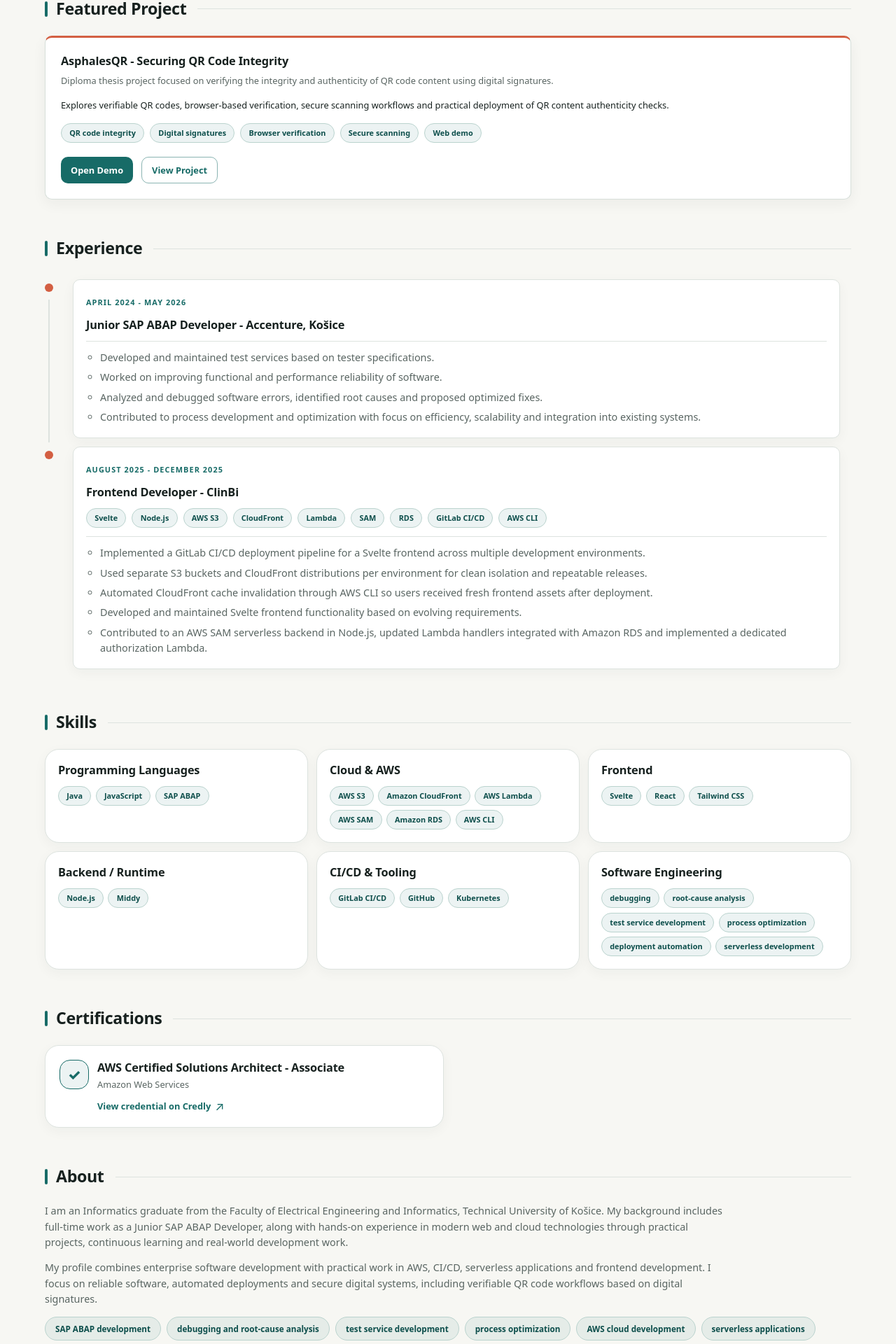
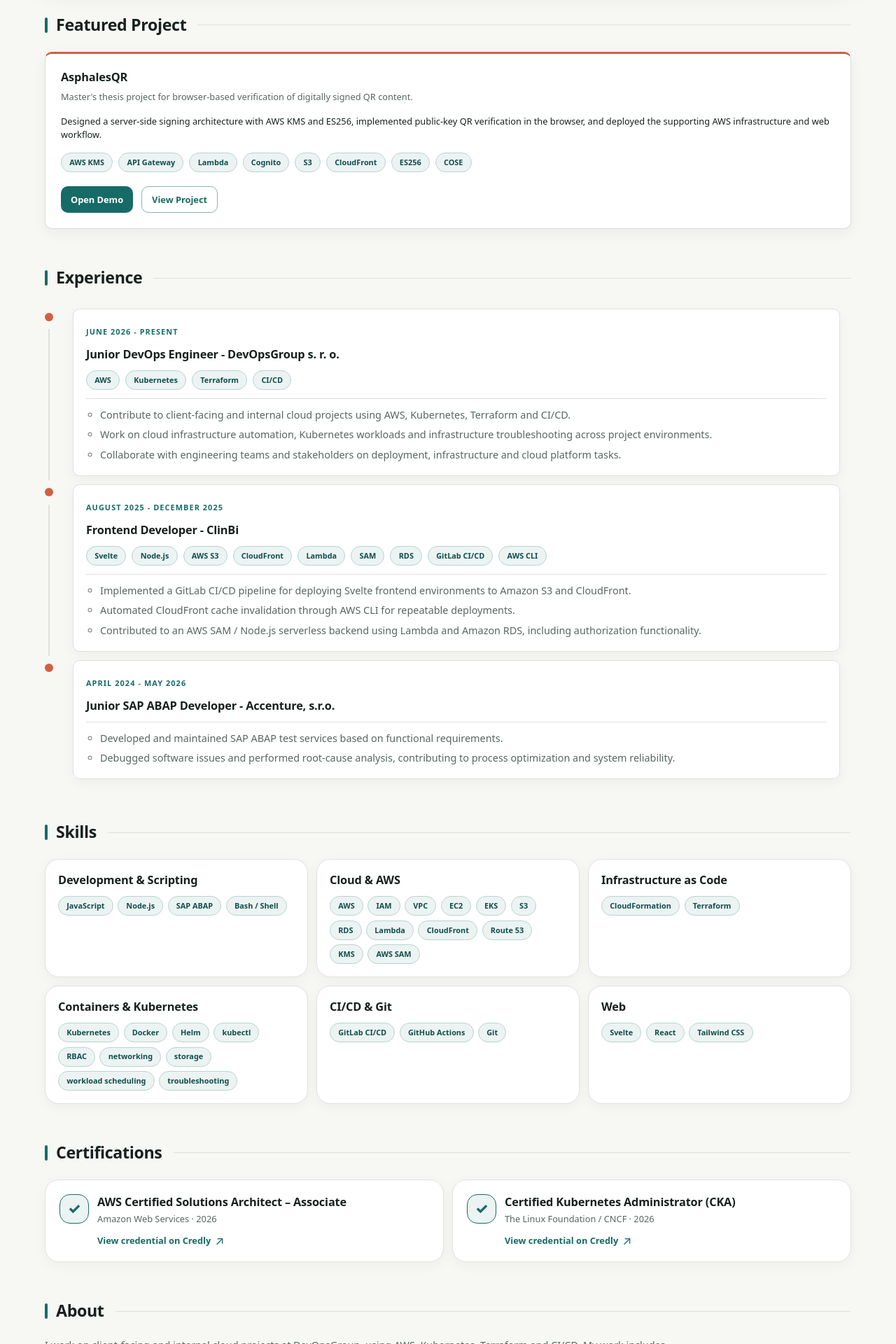
Before and after one commit to ivobubenko/portfolio, a React (Vite) app: page / in a window 1280 px wide. Shown: the part 477-2397 px from the top of the page at 70% size. Built offline with nearby package versions, Linux system fonts and the light colour scheme.

Commit message:
docs: updated content

```diff
--- a/index.html
+++ b/index.html
@@ -8,32 +8,32 @@
     <meta name="author" content="Ivo Bubeňko" />
     <meta
       name="description"
-      content="Software developer focused on AWS, web development, CI/CD, and secure digital systems."
+      content="Ivo Bubeňko is a Cloud / DevOps Engineer working with AWS, Kubernetes, Terraform, CI/CD and cloud infrastructure automation."
     />
     <meta
       name="keywords"
-      content="Ivo Bubeňko, software developer, AWS, CI/CD, React, Svelte, SAP ABAP, serverless"
+      content="Ivo Bubeňko, Cloud DevOps Engineer, AWS, Kubernetes, Terraform, CI/CD, infrastructure automation, CKA"
     />
 
     <meta property="og:type" content="website" />
     <meta property="og:locale" content="en_US" />
-    <meta property="og:title" content="Ivo Bubeňko | Software Developer" />
+    <meta property="og:title" content="Ivo Bubeňko | Cloud / DevOps Engineer" />
     <meta
       property="og:description"
-      content="Portfolio focused on AWS, web development, CI/CD, and secure digital systems."
+      content="Cloud and DevOps portfolio featuring AWS, Kubernetes, Terraform, CI/CD and AsphalesQR."
     />
     <meta property="og:site_name" content="Ivo Bubeňko Portfolio" />
 
     <meta name="twitter:card" content="summary" />
-    <meta name="twitter:title" content="Ivo Bubeňko | Software Developer" />
+    <meta name="twitter:title" content="Ivo Bubeňko | Cloud / DevOps Engineer" />
     <meta
       name="twitter:description"
-      content="Portfolio focused on AWS, web development, CI/CD, and secure digital systems."
+      content="Cloud and DevOps portfolio featuring AWS, Kubernetes, Terraform, CI/CD and AsphalesQR."
     />
 
     <link rel="icon" type="image/svg+xml" href="/favicon.svg" />
     <link rel="manifest" href="/site.webmanifest" />
-    <title>Ivo Bubeňko | Software Developer</title>
+    <title>Ivo Bubeňko | Cloud / DevOps Engineer</title>
   </head>
   <body>
     <div id="root"></div>
--- a/src/i18n/text-eng.json
+++ b/src/i18n/text-eng.json
@@ -14,9 +14,9 @@
   },
   "profile": {
     "name": "Ivo Bubeňko, Ing.",
-    "role": "Software Developer focused on AWS, Web Development, CI/CD and Secure Digital Systems",
-    "location": "Slovakia / Košice region",
-    "summary": "Informatics graduate from FEI TUKE with enterprise SAP ABAP experience and hands-on AWS, CI/CD, serverless backend and frontend project work."
+    "role": "Cloud / DevOps Engineer",
+    "location": "Trebišov, Slovak Republic",
+    "summary": "Cloud/DevOps Engineer working on client-facing and internal projects with AWS, Kubernetes, Terraform, CI/CD and cloud infrastructure automation. AWS Certified Solutions Architect – Associate and Certified Kubernetes Administrator (CKA)."
   },
   "heroCtas": {
     "projects": "View my projects",
@@ -39,46 +39,47 @@
   },
   "about": {
     "paragraphs": [
-      "I am an Informatics graduate from the Faculty of Electrical Engineering and Informatics, Technical University of Košice. My background includes full-time work as a Junior SAP ABAP Developer, along with hands-on experience in modern web and cloud technologies through practical projects, continuous learning and real-world development work.",
-      "My profile combines enterprise software development with practical work in AWS, CI/CD, serverless applications and frontend development. I focus on reliable software, automated deployments and secure digital systems, including verifiable QR code workflows based on digital signatures."
+      "I work on client-facing and internal cloud projects at DevOpsGroup, using AWS, Kubernetes, Terraform and CI/CD. My work includes infrastructure automation, Kubernetes workloads and cloud platform troubleshooting.",
+      "I hold a Master's degree in Informatics from the Technical University of Košice. My earlier experience spans frontend and serverless development at ClinBi and SAP ABAP development at Accenture."
     ],
     "focusAreas": [
-      "SAP ABAP development",
-      "debugging and root-cause analysis",
-      "test service development",
-      "process optimization",
-      "AWS cloud development",
+      "AWS cloud infrastructure",
+      "Kubernetes workloads",
+      "Terraform and CloudFormation",
+      "CI/CD automation",
+      "infrastructure troubleshooting",
       "serverless applications",
-      "frontend development",
-      "CI/CD automation",
-      "secure QR code verification and digital signatures"
+      "SAP ABAP development"
     ]
   },
   "projects": [
     {
-      "title": "AsphalesQR - Securing QR Code Integrity",
-      "description": "Diploma thesis project focused on verifying the integrity and authenticity of QR code content using digital signatures.",
-      "outcome": "Explores verifiable QR codes, browser-based verification, secure scanning workflows and practical deployment of QR content authenticity checks.",
+      "title": "AsphalesQR",
+      "description": "Master's thesis project for browser-based verification of digitally signed QR content.",
+      "outcome": "Designed a server-side signing architecture with AWS KMS and ES256, implemented public-key QR verification in the browser, and deployed the supporting AWS infrastructure and web workflow.",
       "tech": [
-        "QR code integrity",
-        "Digital signatures",
-        "Browser verification",
-        "Secure scanning",
-        "Web demo"
+        "AWS KMS",
+        "API Gateway",
+        "Lambda",
+        "Cognito",
+        "S3",
+        "CloudFront",
+        "ES256",
+        "COSE"
       ],
       "link": "https://asphalesqr.com"
     }
   ],
   "experience": [
     {
-      "role": "Junior SAP ABAP Developer",
-      "company": "Accenture, Košice",
-      "period": "April 2024 - May 2026",
+      "role": "Junior DevOps Engineer",
+      "company": "DevOpsGroup s. r. o.",
+      "period": "June 2026 - Present",
+      "technologies": ["AWS", "Kubernetes", "Terraform", "CI/CD"],
       "details": [
-        "Developed and maintained test services based on tester specifications.",
-        "Worked on improving functional and performance reliability of software.",
-        "Analyzed and debugged software errors, identified root causes and proposed optimized fixes.",
-        "Contributed to process development and optimization with focus on efficiency, scalability and integration into existing systems."
+        "Contribute to client-facing and internal cloud projects using AWS, Kubernetes, Terraform and CI/CD.",
+        "Work on cloud infrastructure automation, Kubernetes workloads and infrastructure troubleshooting across project environments.",
+        "Collaborate with engineering teams and stakeholders on deployment, infrastructure and cloud platform tasks."
       ]
     },
     {
@@ -97,58 +98,59 @@
         "AWS CLI"
       ],
       "details": [
-        "Implemented a GitLab CI/CD deployment pipeline for a Svelte frontend across multiple development environments.",
-        "Used separate S3 buckets and CloudFront distributions per environment for clean isolation and repeatable releases.",
-        "Automated CloudFront cache invalidation through AWS CLI so users received fresh frontend assets after deployment.",
-        "Developed and maintained Svelte frontend functionality based on evolving requirements.",
-        "Contributed to an AWS SAM serverless backend in Node.js, updated Lambda handlers integrated with Amazon RDS and implemented a dedicated authorization Lambda."
+        "Implemented a GitLab CI/CD pipeline for deploying Svelte frontend environments to Amazon S3 and CloudFront.",
+        "Automated CloudFront cache invalidation through AWS CLI for repeatable deployments.",
+        "Contributed to an AWS SAM / Node.js serverless backend using Lambda and Amazon RDS, including authorization functionality."
+      ]
+    },
+    {
+      "role": "Junior SAP ABAP Developer",
+      "company": "Accenture, s.r.o.",
+      "period": "April 2024 - May 2026",
+      "details": [
+        "Developed and maintained SAP ABAP test services based on functional requirements.",
+        "Debugged software issues and performed root-cause analysis, contributing to process optimization and system reliability."
       ]
     }
   ],
   "skillGroups": [
     {
-      "title": "Programming Languages",
-      "items": ["Java", "JavaScript", "SAP ABAP"]
+      "title": "Development & Scripting",
+      "items": ["JavaScript", "Node.js", "SAP ABAP", "Bash / Shell"]
     },
     {
       "title": "Cloud & AWS",
       "items": [
-        "AWS S3",
-        "Amazon CloudFront",
-        "AWS Lambda",
-        "AWS SAM",
-        "Amazon RDS",
-        "AWS CLI"
+        "AWS", "IAM", "VPC", "EC2", "EKS", "S3", "RDS", "Lambda", "CloudFront", "Route 53", "KMS", "AWS SAM"
       ]
     },
     {
-      "title": "Frontend",
-      "items": ["Svelte", "React", "Tailwind CSS"]
+      "title": "Infrastructure as Code",
+      "items": ["CloudFormation", "Terraform"]
     },
     {
-      "title": "Backend / Runtime",
-      "items": ["Node.js", "Middy"]
+      "title": "Containers & Kubernetes",
+      "items": ["Kubernetes", "Docker", "Helm", "kubectl", "RBAC", "networking", "storage", "workload scheduling", "troubleshooting"]
     },
     {
-      "title": "CI/CD & Tooling",
-      "items": ["GitLab CI/CD", "GitHub", "Kubernetes"]
+      "title": "CI/CD & Git",
+      "items": ["GitLab CI/CD", "GitHub Actions", "Git"]
     },
     {
-      "title": "Software Engineering",
-      "items": [
-        "debugging",
-        "root-cause analysis",
-        "test service development",
-        "process optimization",
-        "deployment automation",
-        "serverless development"
-      ]
+      "title": "Web",
+      "items": ["Svelte", "React", "Tailwind CSS"]
     }
   ],
   "certifications": [
     {
-      "name": "AWS Certified Solutions Architect - Associate",
-      "issuer": "Amazon Web Services",
+      "name": "AWS Certified Solutions Architect – Associate",
+      "issuer": "Amazon Web Services · 2026",
+      "link": "https://www.credly.com/users/ivo-bubenko.62272922/badges/credly",
+      "linkLabel": "View credential on Credly"
+    },
+    {
+      "name": "Certified Kubernetes Administrator (CKA)",
+      "issuer": "The Linux Foundation / CNCF · 2026",
       "link": "https://www.credly.com/users/ivo-bubenko.62272922/badges/credly",
       "linkLabel": "View credential on Credly"
     }
@@ -156,24 +158,19 @@
   "education": [
     {
       "school": "Technical University of Košice - Faculty of Electrical Engineering and Informatics",
-      "program": "Informatics, Bachelor's degree",
-      "period": "September 2021 - June 2024",
-      "details": ["Student Member of the Academic Senate, FEI TUKE"]
+      "program": "Informatics, Master's degree (Ing.)",
+      "period": "September 2024 - June 2026",
+      "details": ["Diploma thesis: Securing QR Code Integrity"]
     },
     {
       "school": "Technical University of Košice - Faculty of Electrical Engineering and Informatics",
-      "program": "Informatics, Master's degree",
-      "period": "September 2024 - June 2026",
-      "details": [
-        "Successfully completed Master's studies in Informatics",
-        "Diploma Thesis: Securing QR Code Integrity",
-        "Thesis focus: verifiable QR codes, digital signatures, integrity verification and authenticity of QR content"
-      ]
+      "program": "Informatics, Bachelor's degree (Bc.)",
+      "period": "September 2021 - June 2024"
     }
   ],
   "languages": ["English - Upper-intermediate, B2", "German - Beginner, A1"],
   "contact": {
-    "text": "I am open to software development roles and practical projects around AWS, CI/CD, secure web applications and enterprise development.",
+    "text": "Get in touch about cloud infrastructure, Kubernetes, CI/CD or the AsphalesQR project.",
     "links": [
       {
         "title": "Contact me",
--- a/src/i18n/text-svk.json
+++ b/src/i18n/text-svk.json
@@ -14,9 +14,9 @@
   },
   "profile": {
     "name": "Ivo Bubeňko, Ing.",
-    "role": "Software developer so zameraním na AWS, web development, CI/CD a bezpečné digitálne systémy",
-    "location": "Slovensko / Košický región",
-    "summary": "Absolvent informatiky na FEI TUKE s enterprise skúsenosťami v SAP ABAP a praktickou prácou v AWS, CI/CD, serverless backende a frontend projektoch."
+    "role": "Cloud / DevOps inžinier",
+    "location": "Trebišov, Slovenská republika",
+    "summary": "Cloud/DevOps inžinier pracujúci na klientskych a interných projektoch s AWS, Kubernetes, Terraformom, CI/CD a automatizáciou cloudovej infraštruktúry. Držiteľ certifikácií AWS Certified Solutions Architect – Associate a Certified Kubernetes Administrator (CKA)."
   },
   "heroCtas": {
     "projects": "Zobraziť projekty",
@@ -39,46 +39,47 @@
   },
   "about": {
     "paragraphs": [
-      "Som absolvent informatiky na Fakulte elektrotechniky a informatiky Technickej univerzity v Košiciach. Moje skúsenosti zahŕňajú full-time prácu ako Junior SAP ABAP Developer a praktickú prácu v moderných webových a cloudových technológiách cez projekty, kontinuálne vzdelávanie a reálnu vývojársku prax.",
-      "Môj profil spája enterprise software development s praktickou prácou v AWS, CI/CD, serverless aplikáciách a frontend vývoji. Zameriavam sa na spoľahlivý softvér, automatizované deploymenty a bezpečné digitálne systémy vrátane overiteľných QR workflow založených na digitálnych podpisoch."
+      "V DevOpsGroup pracujem na klientskych a interných cloudových projektoch s AWS, Kubernetes, Terraformom a CI/CD. Venujem sa automatizácii infraštruktúry, úlohám v Kubernetes a riešeniu problémov cloudových prostredí.",
+      "Mám inžiniersky titul z informatiky na Technickej univerzite v Košiciach. Predtým som pracoval na frontendových a serverless riešeniach v ClinBi a na vývoji v SAP ABAP v Accenture."
     ],
     "focusAreas": [
-      "SAP ABAP vývoj",
-      "debugging a root-cause analysis",
-      "vývoj testovacích služieb",
-      "optimalizácia procesov",
-      "AWS cloud development",
+      "cloudová infraštruktúra AWS",
+      "úlohy v Kubernetes",
+      "Terraform a CloudFormation",
+      "automatizácia CI/CD",
+      "riešenie problémov infraštruktúry",
       "serverless aplikácie",
-      "frontend development",
-      "CI/CD automatizácia",
-      "bezpečné overovanie QR kódov a digitálne podpisy"
+      "vývoj v SAP ABAP"
     ]
   },
   "projects": [
     {
-      "title": "AsphalesQR - zabezpečenie integrity QR kódov",
-      "description": "Diplomový projekt zameraný na overovanie integrity a autenticity obsahu QR kódov pomocou digitálnych podpisov.",
-      "outcome": "Projekt skúma overiteľné QR kódy, browser-based verifikáciu, bezpečné workflow skenovania a praktické nasadenie kontroly autenticity QR obsahu.",
+      "title": "AsphalesQR",
+      "description": "Diplomový projekt na overovanie digitálne podpísaného obsahu QR kódov priamo v prehliadači.",
+      "outcome": "Navrhol serverovú architektúru podpisovania pomocou AWS KMS a ES256, vytvoril overovanie QR kódov v prehliadači pomocou kryptografie s verejným kľúčom a nasadil potrebnú infraštruktúru AWS.",
       "tech": [
-        "integrita QR kódov",
-        "digitálne podpisy",
-        "browser verification",
-        "bezpečné skenovanie",
-        "web demo"
+        "AWS KMS",
+        "API Gateway",
+        "Lambda",
+        "Cognito",
+        "S3",
+        "CloudFront",
+        "ES256",
+        "COSE"
       ],
       "link": "https://asphalesqr.com"
     }
   ],
   "experience": [
     {
-      "role": "Junior SAP ABAP Developer",
-      "company": "Accenture, Košice",
-      "period": "apríl 2024 - máj 2026",
+      "role": "Junior DevOps Engineer",
+      "company": "DevOpsGroup s. r. o.",
+      "period": "jún 2026 - súčasnosť",
+      "technologies": ["AWS", "Kubernetes", "Terraform", "CI/CD"],
       "details": [
-        "Vyvíjal a udržiaval testovacie služby podľa špecifikácií od testerov.",
-        "Pracoval na zlepšovaní funkčnej a výkonovej spoľahlivosti softvéru.",
-        "Analyzoval a debugoval softvérové chyby, identifikoval ich príčiny a navrhoval optimalizované riešenia.",
-        "Prispieval k vývoju a optimalizácii procesov so zameraním na efektivitu, škálovateľnosť a integráciu do existujúcich systémov."
+        "Prispievam ku klientskym a interným cloudovým projektom s AWS, Kubernetes, Terraformom a CI/CD.",
+        "Pracujem na automatizácii cloudovej infraštruktúry, úlohách v Kubernetes a riešení problémov infraštruktúry v projektových prostrediach.",
+        "Spolupracujem s technickými tímami a ďalšími zainteresovanými stranami na nasadzovaní, infraštruktúre a cloudovej platforme."
       ]
     },
     {
@@ -97,58 +98,59 @@
         "AWS CLI"
       ],
       "details": [
-        "Implementoval GitLab CI/CD deployment pipeline pre Svelte frontend naprieč viacerými development prostrediami.",
-        "Použil samostatné S3 buckety a CloudFront distribúcie pre každé prostredie, aby boli releasy izolované a opakovateľné.",
-        "Automatizoval CloudFront cache invalidation cez AWS CLI, aby používatelia po deploymente dostávali aktuálne frontend assety.",
-        "Vyvíjal a udržiaval Svelte frontend funkcionalitu podľa meniacich sa požiadaviek.",
-        "Prispieval do AWS SAM serverless backendu v Node.js, upravoval Lambda handlery integrované s Amazon RDS a implementoval samostatnú autorizačnú Lambdu."
+        "Implementoval GitLab CI/CD pipeline na nasadzovanie Svelte frontendových prostredí do Amazon S3 a CloudFront.",
+        "Automatizoval invalidáciu vyrovnávacej pamäte CloudFront pomocou AWS CLI pre opakovateľné nasadenia.",
+        "Prispieval k serverless backendu v AWS SAM a Node.js s využitím Lambda a Amazon RDS vrátane autorizačnej funkcionality."
+      ]
+    },
+    {
+      "role": "Junior SAP ABAP Developer",
+      "company": "Accenture, s.r.o.",
+      "period": "apríl 2024 - máj 2026",
+      "details": [
+        "Vyvíjal a udržiaval testovacie služby v SAP ABAP podľa funkčných požiadaviek.",
+        "Analyzoval príčiny a odstraňoval softvérové chyby, čím prispieval k optimalizácii procesov a spoľahlivosti systému."
       ]
     }
   ],
   "skillGroups": [
     {
-      "title": "Programovacie jazyky",
-      "items": ["Java", "JavaScript", "SAP ABAP"]
+      "title": "Vývoj a skriptovanie",
+      "items": ["JavaScript", "Node.js", "SAP ABAP", "Bash / Shell"]
     },
     {
       "title": "Cloud & AWS",
       "items": [
-        "AWS S3",
-        "Amazon CloudFront",
-        "AWS Lambda",
-        "AWS SAM",
-        "Amazon RDS",
-        "AWS CLI"
+        "AWS", "IAM", "VPC", "EC2", "EKS", "S3", "RDS", "Lambda", "CloudFront", "Route 53", "KMS", "AWS SAM"
       ]
     },
     {
-      "title": "Frontend",
-      "items": ["Svelte", "React", "Tailwind CSS"]
+      "title": "Infraštruktúra ako kód",
+      "items": ["CloudFormation", "Terraform"]
     },
     {
-      "title": "Backend / Runtime",
-      "items": ["Node.js", "Middy"]
+      "title": "Kontajnery a Kubernetes",
+      "items": ["Kubernetes", "Docker", "Helm", "kubectl", "RBAC", "sieťovanie", "úložiská", "plánovanie úloh", "riešenie problémov"]
     },
     {
-      "title": "CI/CD & Tooling",
-      "items": ["GitLab CI/CD", "GitHub", "Kubernetes"]
+      "title": "CI/CD a Git",
+      "items": ["GitLab CI/CD", "GitHub Actions", "Git"]
     },
     {
-      "title": "Software engineering",
-      "items": [
-        "debugging",
-        "root-cause analysis",
-        "vývoj testovacích služieb",
-        "optimalizácia procesov",
-        "deployment automation",
-        "serverless development"
-      ]
+      "title": "Web",
+      "items": ["Svelte", "React", "Tailwind CSS"]
     }
   ],
   "certifications": [
     {
-      "name": "AWS Certified Solutions Architect - Associate",
-      "issuer": "Amazon Web Services",
+      "name": "AWS Certified Solutions Architect – Associate",
+      "issuer": "Amazon Web Services · 2026",
+      "link": "https://www.credly.com/users/ivo-bubenko.62272922/badges/credly",
+      "linkLabel": "Zobraziť certifikát na Credly"
+    },
+    {
+      "name": "Certified Kubernetes Administrator (CKA)",
+      "issuer": "The Linux Foundation / CNCF · 2026",
       "link": "https://www.credly.com/users/ivo-bubenko.62272922/badges/credly",
       "linkLabel": "Zobraziť certifikát na Credly"
     }
@@ -156,19 +158,14 @@
   "education": [
     {
       "school": "Technická univerzita v Košiciach - Fakulta elektrotechniky a informatiky",
-      "program": "Informatika, bakalárske štúdium",
-      "period": "september 2021 - jún 2024",
-      "details": ["Študentský člen Akademického senátu FEI TUKE"]
+      "program": "Informatika, inžinierske štúdium (Ing.)",
+      "period": "september 2024 - jún 2026",
+      "details": ["Diplomová práca: Securing QR Code Integrity"]
     },
     {
       "school": "Technická univerzita v Košiciach - Fakulta elektrotechniky a informatiky",
-      "program": "Informatika, inžinierske štúdium",
-      "period": "september 2024 - jún 2026",
-      "details": [
-        "Úspešne ukončené inžinierske štúdium informatiky",
-        "Diplomová práca: Securing QR Code Integrity",
-        "Zameranie práce: overiteľné QR kódy, digitálne podpisy, overovanie integrity a autenticity QR obsahu"
-      ]
+      "program": "Informatika, bakalárske štúdium (Bc.)",
+      "period": "september 2021 - jún 2024"
     }
   ],
   "languages": [
@@ -176,7 +173,7 @@
     "Nemčina - začiatočník, A1"
   ],
   "contact": {
-    "text": "Som otvorený software development pozíciám a praktickým projektom v oblastiach AWS, CI/CD, bezpečných webových aplikácií a enterprise vývoja.",
+    "text": "Kontaktujte ma v súvislosti s cloudovou infraštruktúrou, Kubernetes, CI/CD alebo projektom AsphalesQR.",
     "links": [
       {
         "title": "Kontakt",
```
